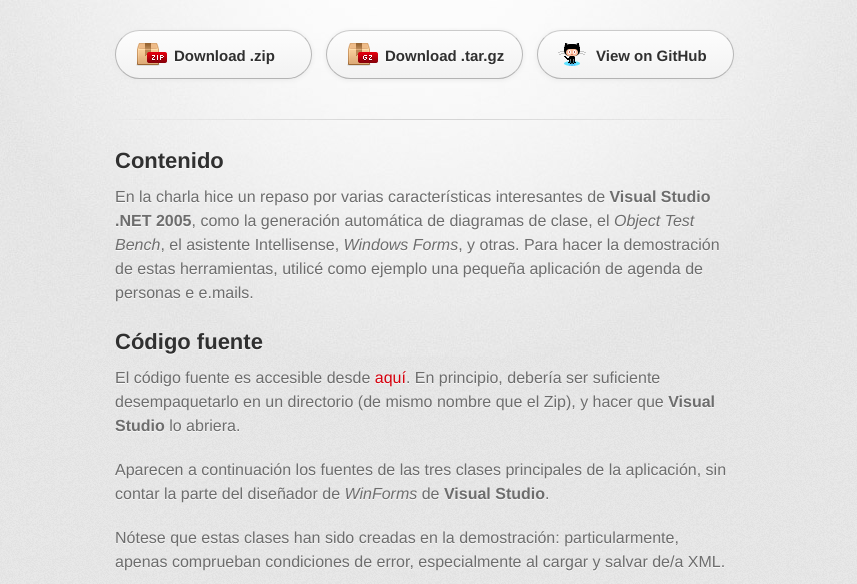
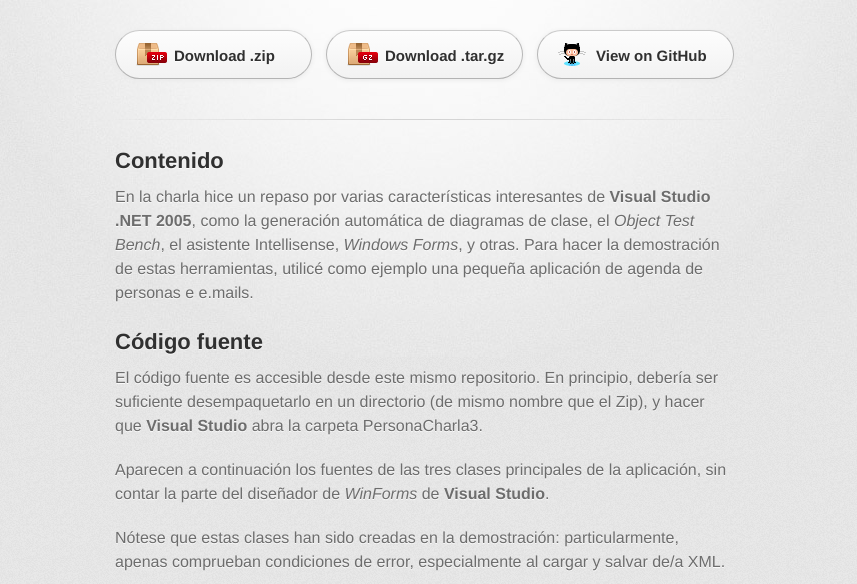
Before and after one commit to Baltasarq/charladotnetvs2005, a plain HTML site: page index.html in a window 1280 px wide. Shown: the part 216-800 px from the top of the page, without its empty margins (215-1072 px from the left). Drawn offline with Linux system fonts and the light colour scheme; a web font is replaced by a local one.

Commit message:
Update index.html

```diff
--- a/index.html
+++ b/index.html
@@ -49,10 +49,10 @@
 <h2>C&oacute;digo fuente</h2>
 
 <p>
-El c&oacute;digo fuente es accesible desde <a href="PersonaCharla3.zip">aqu&iacute;</a>. En
+El c&oacute;digo fuente es accesible desde este mismo repositorio. En
 principio, deber&iacute;a ser suficiente desempaquetarlo en un
-directorio (de mismo nombre que el Zip), y hacer que <span style="font-weight: bold;">Visual Studio</span> lo
-abriera.
+directorio (de mismo nombre que el Zip), y hacer que <span style="font-weight: bold;">Visual Studio</span>
+abra la carpeta <i>PersonaCharla3</i>.
 </p>
 
 <p>Aparecen a continuaci&oacute;n los fuentes de las tres
```
